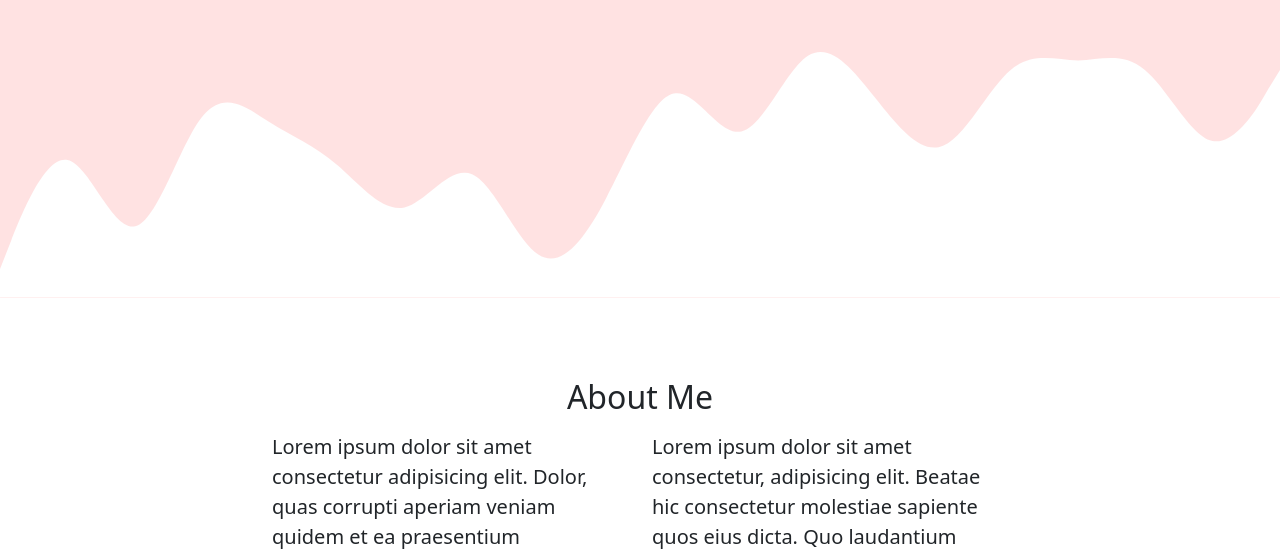
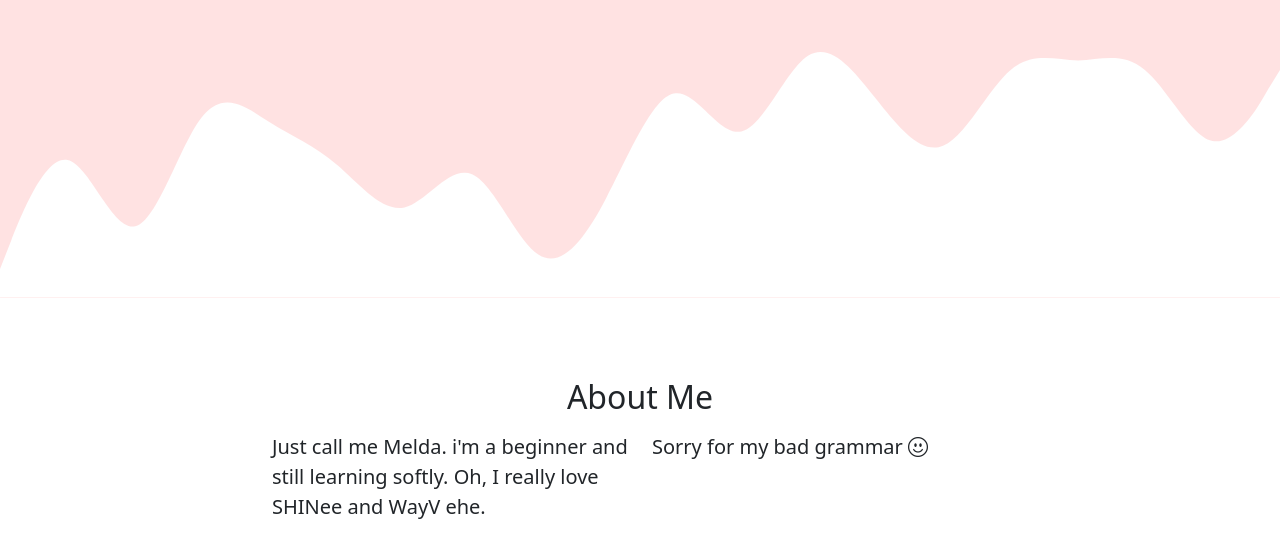
Before and after one commit to meldamelda/meldamelda.github.io, a plain HTML site: page index.html in a window 1280 px wide. Shown: the part 404-955 px from the top of the page. Drawn offline with nearby package versions, Linux system fonts and the light colour scheme.

Commit message:
Update index.html

```diff
--- a/index.html
+++ b/index.html
@@ -71,11 +71,11 @@
         <div class="row justify-content-center fs-5">
           <div class="col-md-4">
             <p>
-              Lorem ipsum dolor sit amet consectetur adipisicing elit. Dolor, quas corrupti aperiam veniam quidem et ea praesentium perferendis nam vero modi numquam quaerat cupiditate fugiat dignissimos labore accusamus commodi facere!
+              Just call me Melda. i'm a beginner and still learning softly. Oh, I really love SHINee and WayV ehe.
             </p>
           </div>
           <div class="col-md-4">
-            <p>Lorem ipsum dolor sit amet consectetur, adipisicing elit. Beatae hic consectetur molestiae sapiente quos eius dicta. Quo laudantium suscipit dolores.</p>
+            <p>Sorry for my bad grammar <i class="bi bi-emoji-smile"></i></p>
           </div>
         </div>
       </div>
```
